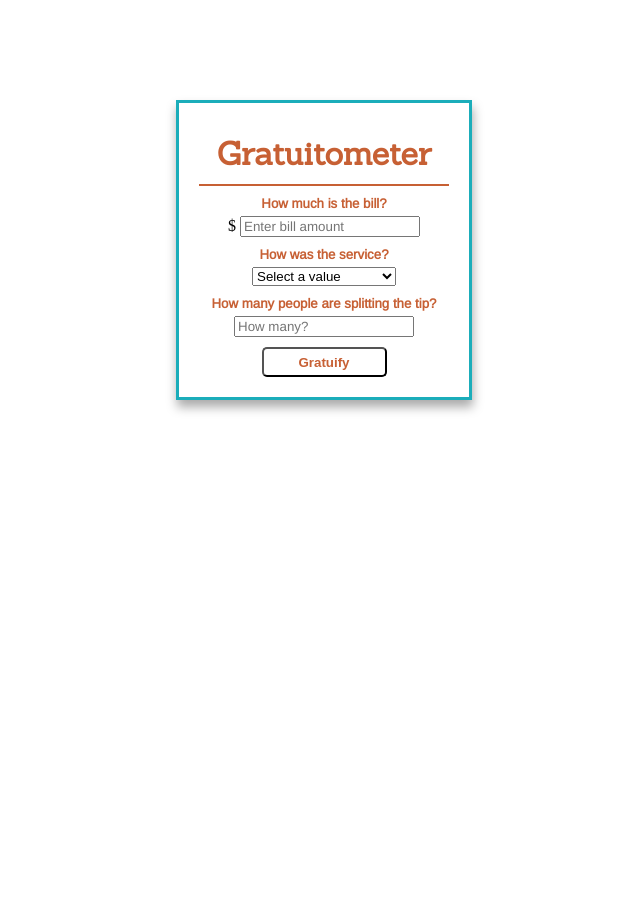
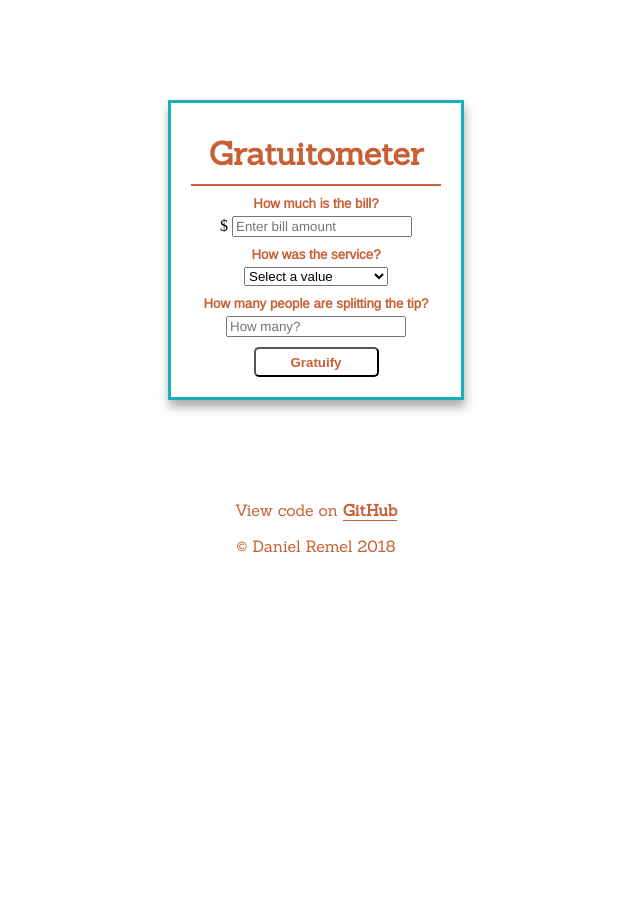
Before and after one commit to danremel/js-tip-calcuator, a PHP site: page / in a window 1280 px wide. Shown: the whole page, without its empty margins (324-964 px from the left). After the commit the page ends 553 px from the top, so only its background shows below. Run offline with PHP 8.4, Linux system fonts and the light colour scheme; some libraries are stand-ins or nearby versions.

Commit message:
Added github link and name to footer

```diff
--- a/index.html
+++ b/index.html
@@ -44,6 +44,11 @@
             <span>$</span><span id="tip">0.00</span><span id="per-person"> per person</span>
         </div>
     </div>
+
+    <footer class="footer">
+        <p>View code on <a href="https://www.github.com/danremel/js-tip-calculator">GitHub</a></p>
+        <p>&copy; Daniel Remel 2018</p>
+    </footer>
     <script type="text/javascript" src="main.js"></script>
 </body>
 
--- a/styles.css
+++ b/styles.css
@@ -1,6 +1,4 @@
 body {
-    height: 100vh;
-    width: 100vw;
     background: #ffffff;
 }
 button {
@@ -21,6 +19,18 @@ button {
     margin: 100px auto;
     background: #ffffff;
     text-align: center;
+}
+.footer {
+    font-family: "Sanchez", serif;
+    color: #c76034;
+    text-align: center;
+    height: 45px;
+}
+.footer a {
+    text-decoration: none;
+    color: #c76034;
+    font-weight: bold;
+    border-bottom: 1px solid #c76034;
 }
 h3 {
     font-family: "Sanchez", serif;
```
